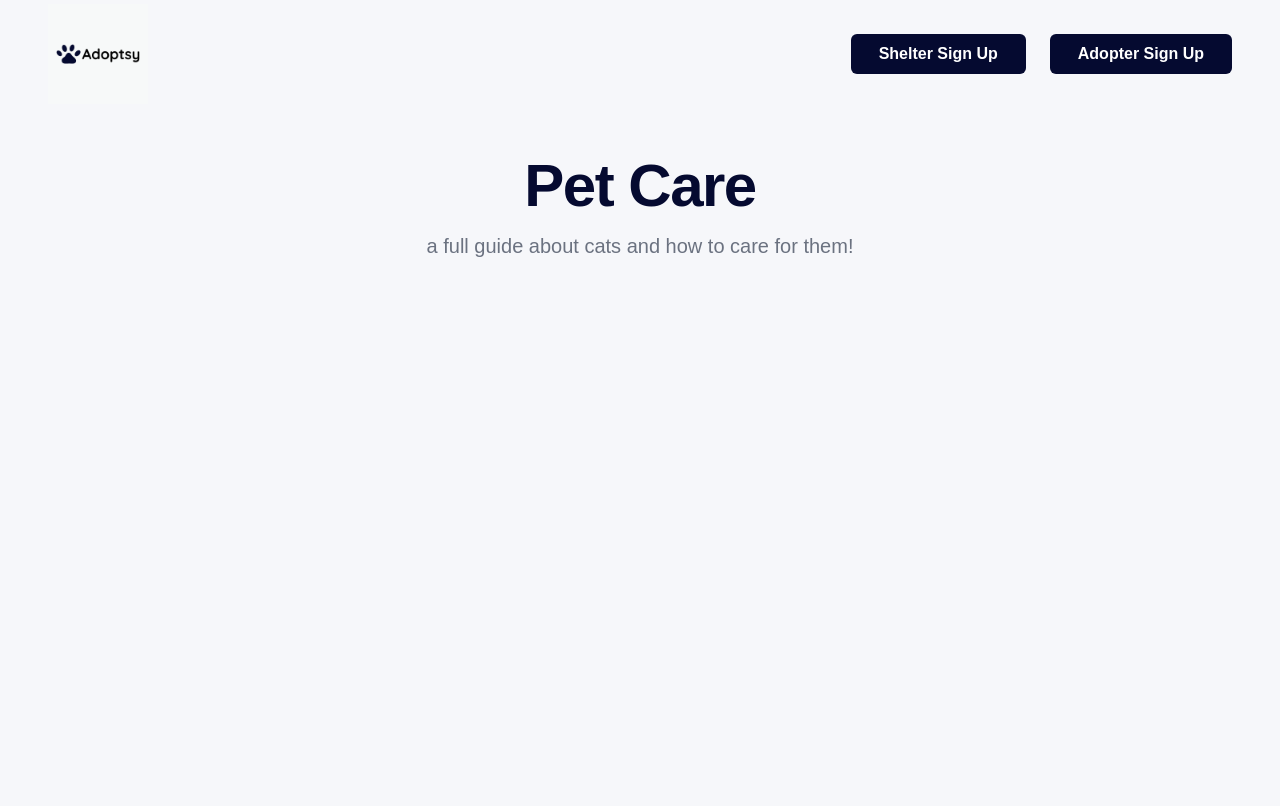
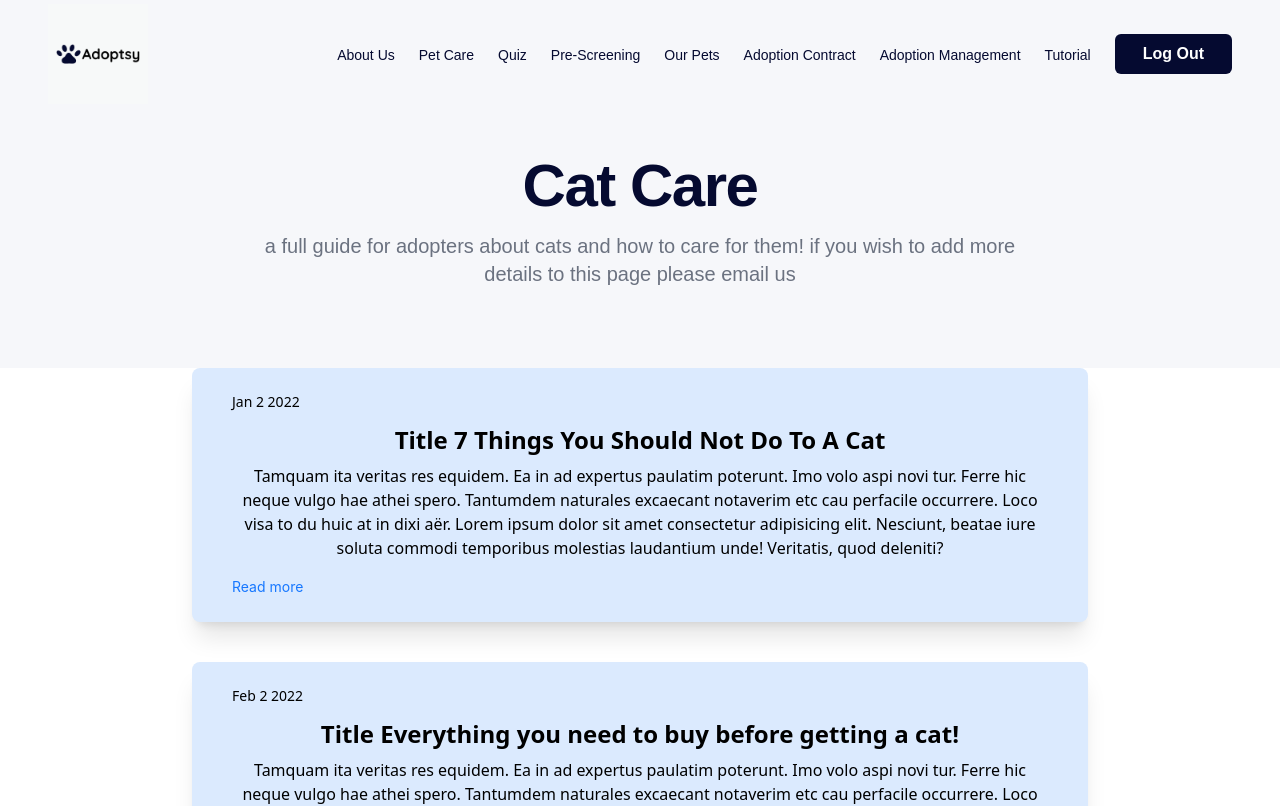
Before and after one commit to noviaantony/adoptimize, a React (Create React App) app in the folder client/: page /PetCare in a window 1280 px wide. Shown: the top 806 px of the page. Built offline with nearby package versions, Linux system fonts and the light colour scheme.

Commit message:
feat: Create pet care article page and article cards

```diff
--- a/client/src/App.js
+++ b/client/src/App.js
@@ -25,8 +25,8 @@ import ShelterLogIn from './screens/ShelterLogIn';
 function App() {
   return (
     <div className="App">
-      <Navbar/>
-      {/* <AuthNavbar/> */}
+      {/* <Navbar/> */}
+      <AuthNavbar/>
 
 
       <Routes>
--- /dev/null
+++ b/client/src/components/petcare/PetCareCards.jsx
@@ -0,0 +1,34 @@
+import React from 'react'
+import Link from 'antd/es/typography/Link'
+
+const PetCareCards = ({Date, Title, Description}) => {
+  return (
+    <>
+    <div className="dark:bg-gray-800 dark:text-gray-100 mb-10">
+      <div className="container max-w-4xl px-10 py-6 mx-auto rounded-lg shadow-xl dark:bg-gray-900 bg-blue-100">
+        <div className="flex items-center justify-between">
+          <span className="text-sm dark:text-gray-400">{Date}</span>
+          {/* <a rel="noopener noreferrer" href="#" className="px-2 py-1 font-bold rounded dark:bg-violet-400 dark:text-gray-900">Javascript</a> */}
+        </div>
+        <div className="mt-3">
+          <a rel="noopener noreferrer" href="#" className="text-2xl font-bold hover:underline">Title {Title}</a>
+          <p className="mt-2">Tamquam ita veritas res equidem. Ea in ad expertus paulatim poterunt. Imo volo aspi novi tur. Ferre hic neque vulgo hae athei spero. Tantumdem naturales excaecant notaverim etc cau perfacile occurrere. Loco visa to du huic at in dixi aër. {Description} </p>
+        </div>
+        <div className="flex items-center justify-between mt-4">
+          {/* <a rel="noopener noreferrer" href="#" className="hover:underline dark:text-violet-400">Read more</a> */}
+          <div>
+            <a rel="noopener noreferrer" href="#" className="flex items-center">
+              {/* <img src="https://source.unsplash.com/50x50/?portrait" alt="avatar" className="object-cover w-10 h-10 mx-4 rounded-full dark:bg-gray-500" /> */}
+              {/* <span className="hover:underline dark:text-gray-400">Leroy Jenkins</span> */}
+              <Link rel="noopener noreferrer" href="#" className="hover:underline dark:text-violet-400">Read more</Link>
+            </a>
+          </div>
+        </div>
+      </div>
+    </div>
+
+    </>
+  )
+}
+
+export default PetCareCards
--- a/client/src/screens/PetCare.jsx
+++ b/client/src/screens/PetCare.jsx
@@ -1,10 +1,36 @@
 import React from 'react'
 import Header from "../components/misc/Header";
+import PetCareCards from '../components/petcare/PetCareCards';
+import Article from '../components/petcare/Article';
 
 const PetCare = () => {
+  const articleCards = [
+    {
+      Date: "Jan 2 2022",
+      Title: "7 Things You Should Not Do To A Cat",
+      Description: "Lorem ipsum dolor sit amet consectetur adipisicing elit. Nesciunt, beatae iure soluta commodi temporibus molestias laudantium unde! Veritatis, quod deleniti?"
+    },
+    {
+      Date: "Feb 2 2022",
+      Title: "Everything you need to buy before getting a cat!",
+      Description: "Lorem ipsum dolor sit amet consectetur adipisicing elit. Nesciunt, beatae iure soluta commodi temporibus molestias laudantium unde! Veritatis, quod deleniti?"
+    },
+    {
+      Date: "Jan 8 2022",
+      Title: "Cat Nutrition 101",
+      Description: "Lorem ipsum dolor sit amet consectetur adipisicing elit. Nesciunt, beatae iure soluta commodi temporibus molestias laudantium unde! Veritatis, quod deleniti?"
+    }
+  ]
   return (
-    <div>
-      <Header Title = "Pet Care" Description="a full guide about cats and how to care for them!"/>
+    <div className="bg-white">
+      <Header Title = "Cat Care" Description="a full guide for adopters about cats and how to care for them! if you wish to add more details to this page please email us" className="mb-12"/>
+      {articleCards.map((article) => {
+        return(
+        <PetCareCards Title = {article.Title} Date = {article.Date} Description={article.Description}/>
+        );
+      })}
+      {/* <Article/> */}
+
     </div>
   )
 }
```
Also changed, not shown: client/src/components/petcare/Article.jsx (added, +74 -0 lines).
